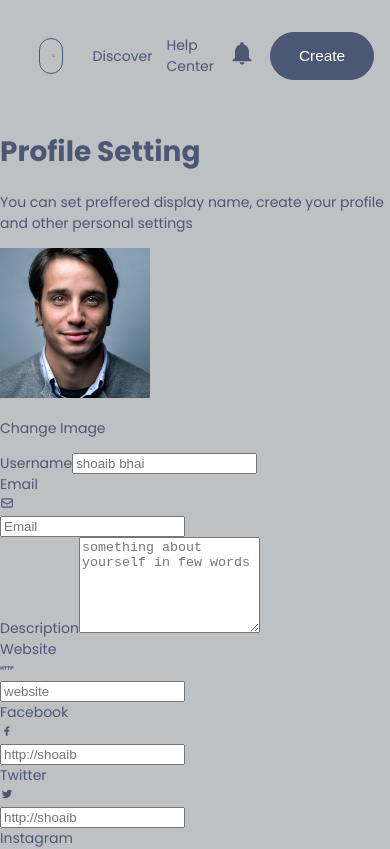
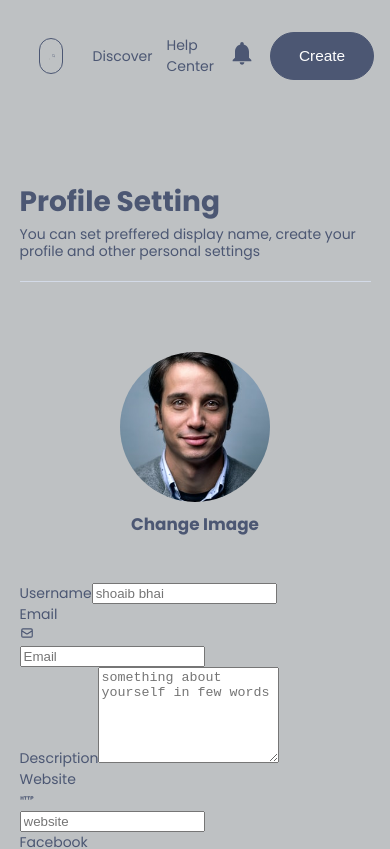
Before and after one commit to DaniTechdev/WEB3-NFT-Marketplace-solidity-and-NextJs-FullStack-, a Next.js app: page /account in a window 390 px wide. Shown: the top 849 px of the page. Built offline with nearby package versions, Linux system fonts and the light colour scheme.

Commit message:
done with media first media query of styling the account component

```diff
--- a/styles/account.module.css
+++ b/styles/account.module.css
@@ -0,0 +1,73 @@
+
+
+.account{
+    width: 100%;
+    margin-block: 6rem;
+}
+
+.account_info{
+    width: 50%;
+    margin: 0 auto;
+    border-bottom: 1px solid var(--shadow-dark-color);
+}
+
+.account_info h1{
+    font-size: 4rem;
+    line-height:.4 ;
+}
+
+.account_info p{
+    font-size: 1.3rem;
+    width: 80%;
+    line-height: 1.2;
+    padding-bottom: .5rem;
+}
+
+.account_box{
+    width: 50%;
+    margin: 0 auto;
+
+    display:grid ;
+    grid-template-columns: 1fr 5fr;
+    margin-top: 3rem;
+    gap: 3rem;
+    align-items: flex-start;
+
+}
+
+.account_box_img{
+    margin-top: 2rem;
+    cursor: pointer;
+    position: relative;
+    text-align: center;
+
+}
+
+.account_box_img_img{
+    border-radius: 50%;
+}
+
+.account_box_img_para{
+    font-weight: 700;
+    font-size: 1.2rem;
+    line-height: 0;
+}
+
+@media screen and (max-width:35em){
+    .account_info{
+        width: 90%;
+    }
+
+    .account_info h1{
+        font-size: 2rem;
+    }
+
+    .account_info p{
+         font-size: 1rem;
+         width: 100%;
+    }
+    .account_box{
+        width: 90%;
+        grid-template-columns: 1fr;
+    }
+}
```
